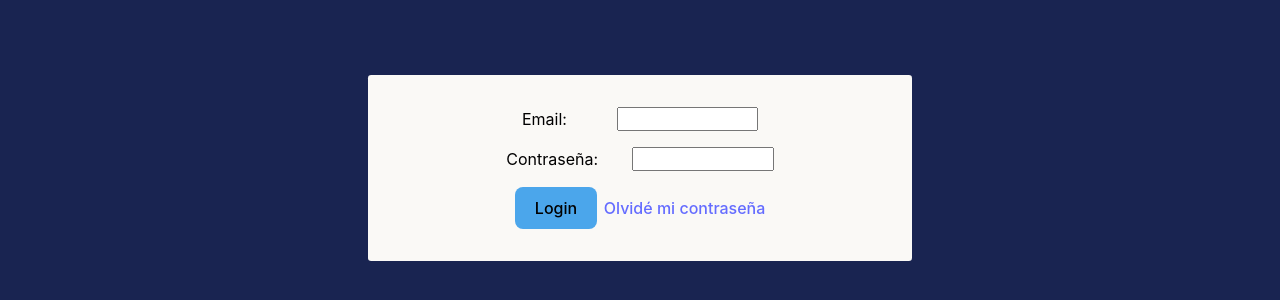
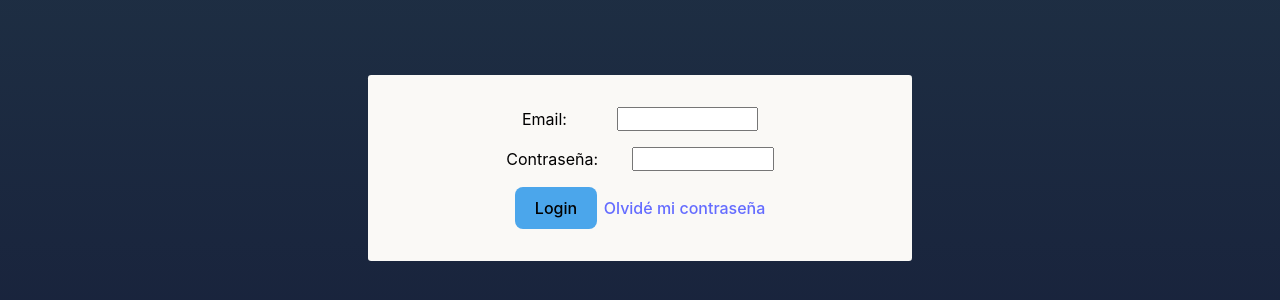
Before and after one commit to acesino25/defensaSistemadeExpedientes, a React (Vite) app: page /login in a window 1280 px wide. Shown: the part 232-532 px from the top of the page. Built offline with nearby package versions, Linux system fonts and the light colour scheme; what @react-pdf/renderer would draw is missing.

Commit message:
en casa tras el error del mayo 11

```diff
--- a/src/index.css
+++ b/src/index.css
@@ -6,7 +6,8 @@
 
   color-scheme: light dark;
   color: rgba(255, 255, 255, 0.87);
-  background: linear-gradient(90deg, rgba(133,132,152,1) 0%, rgba(33,53,71,1) 100%);
+  background: linear-gradient(180deg, rgba(33,53,71,1) 0%, rgba(15,15,48,1) 150%);
+
 
   font-synthesis: none;
   text-rendering: optimizeLegibility;
@@ -46,7 +47,7 @@ body {
   width: 100vw;
   height: auto;
   justify-content: center;
-  background-color: #192451;
+  background: linear-gradient(180deg, rgba(33,53,71,1) 0%, rgba(15,15,48,1) 150%);
 }
 
 h1 {
```
